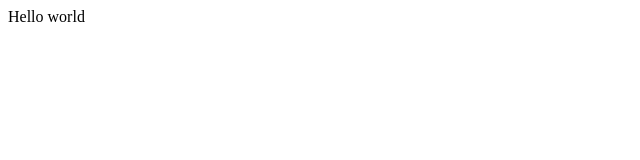
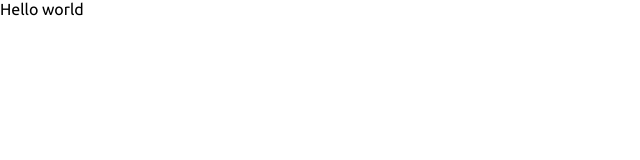
Before and after one commit to hsh2001/old_dev.hsh.kr, a React (Create React App) app: page / in a window 1280 px wide. Shown: the top 160 px of the page, without its empty margins (0-640 px from the left). Built offline with nearby package versions, Linux system fonts and the light colour scheme.

Commit message:
Create reset.scss
Install node-sass
Set font famaly to Ubuntu

```diff
--- a/package.json
+++ b/package.json
@@ -6,6 +6,7 @@
     "@testing-library/jest-dom": "^4.2.4",
     "@testing-library/react": "^9.3.2",
     "@testing-library/user-event": "^7.1.2",
+    "node-sass": "^4.14.1",
     "react": "^16.13.1",
     "react-dom": "^16.13.1",
     "react-scripts": "3.4.1",
--- a/public/index.html
+++ b/public/index.html
@@ -6,6 +6,10 @@
     <meta name="viewport" content="width=device-width, initial-scale=1" />
     <meta name="theme-color" content="#000000" />
     <meta name="description" content="Introduce Seung-hyun Hwang." />
+    <link
+      href="https://fonts.googleapis.com/css?family=Ubuntu&display=swap"
+      rel="stylesheet"
+    />
 
     <title>HSH, Developer</title>
   </head>
--- a/src/index.tsx
+++ b/src/index.tsx
@@ -2,6 +2,7 @@ import React from 'react';
 import ReactDOM from 'react-dom';
 import * as serviceWorker from './serviceWorker';
 import App from './components/App';
+import './scss/reset.scss';
 
 ReactDOM.render(
   <React.StrictMode>
--- /dev/null
+++ b/src/scss/reset.scss
@@ -0,0 +1,14 @@
+html,
+body,
+p {
+  font-family: 'Ubuntu', sans-serif;
+  margin: 0;
+  padding: 0;
+  border: 0;
+  outline: 0;
+}
+
+hr {
+  border: 0;
+  border-bottom: 2px solid #323232;
+}
```
Also changed, not shown: 1 other file (tests, documents, lock files or other folders).
